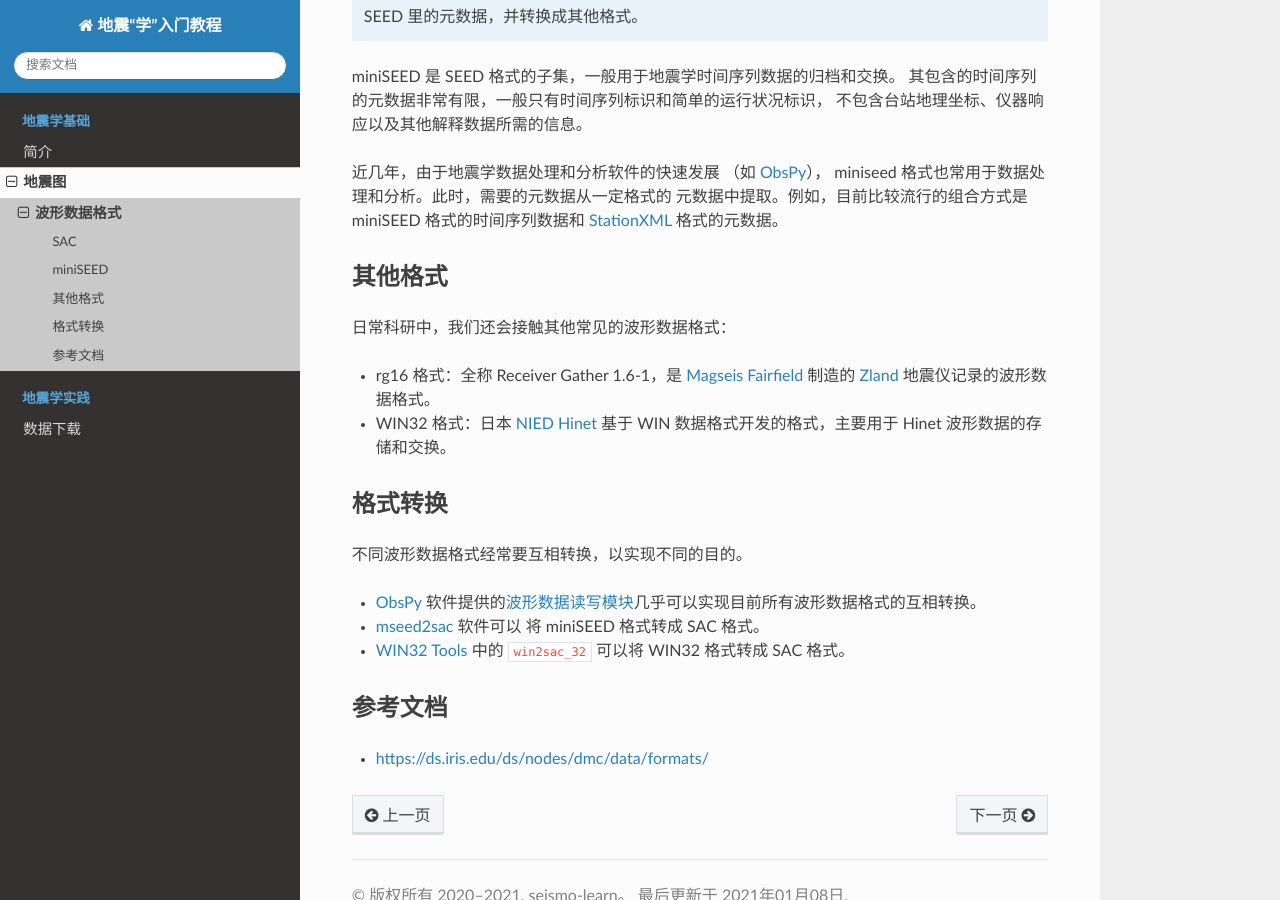
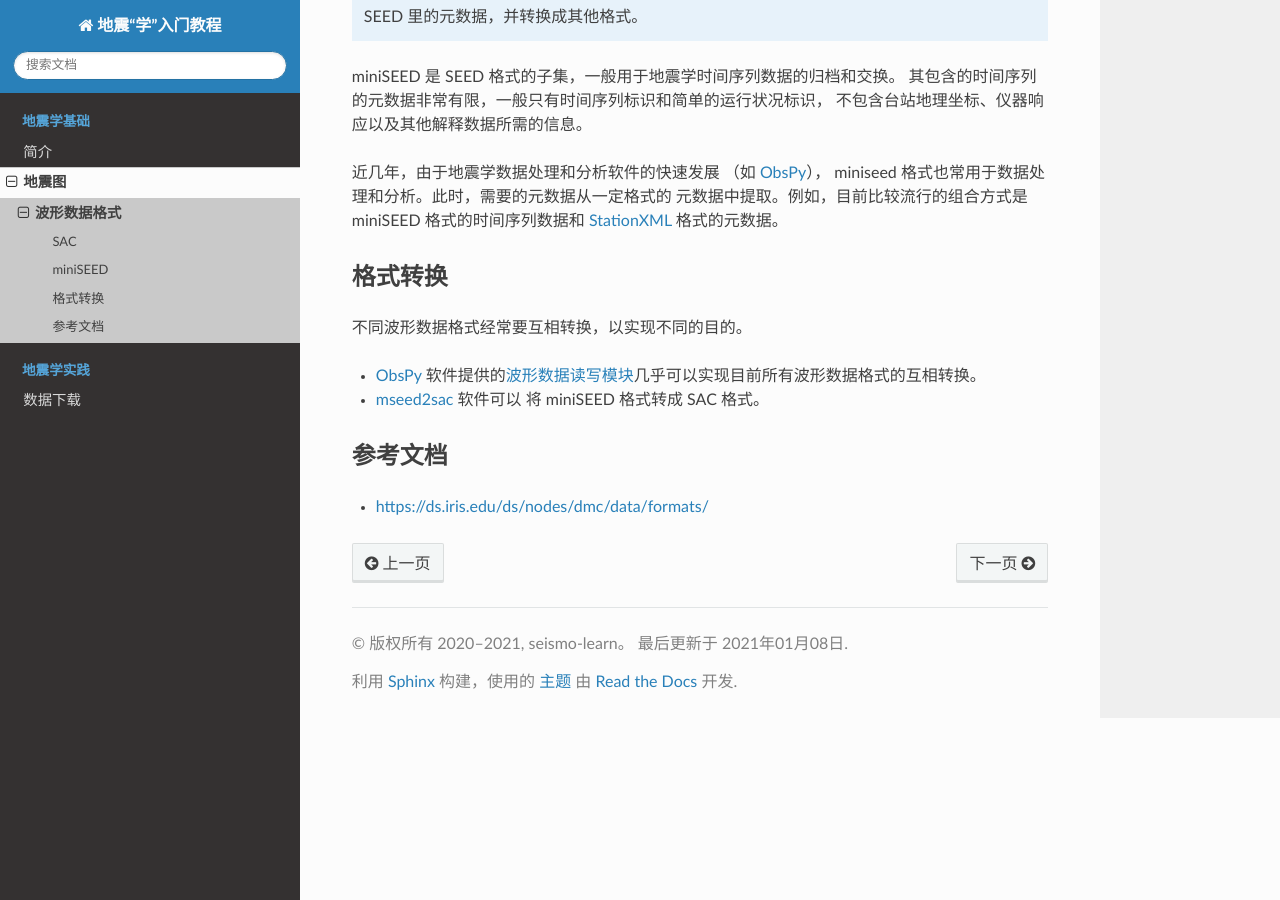
Before and after one commit to seismo-learn/seismology101, a Sphinx documentation site: the page built from source/seismogram/data-format.rst, in a window 1280 px wide and 900 px high, scrolled down 820 px. Built offline with Sphinx 7.4.7 and the Read the Docs theme 2.0.0, drawn with Linux system fonts in a browser that asks for light colours.

Commit message:
Update data format
1. I've never heard the rg16 format, so I believe newbies also don't
   need to know it
2. Most people won't use Hi-net data, so no need to mention it

```diff
--- a/source/seismogram/data-format.rst
+++ b/source/seismogram/data-format.rst
@@ -51,17 +51,6 @@ miniseed 格式也常用于数据处理和分析。此时，需要的元数据
 元数据中提取。例如，目前比较流行的组合方式是 miniSEED 格式的时间序列数据和
 `StationXML <https://www.fdsn.org/xml/station/>`__ 格式的元数据。
 
-其他格式
---------
-
-日常科研中，我们还会接触其他常见的波形数据格式：
-
-- rg16 格式：全称 Receiver Gather 1.6-1，是 `Magseis Fairfield <https://magseisfairfield.com/>`__
-  制造的 `Zland <https://fairfieldgeo.com/media/pdfs/FG-ZLand-Brochure-ENGLISH.pdf>`__
-  地震仪记录的波形数据格式。
-- WIN32 格式：日本 `NIED Hinet <https://www.hinet.bosai.go.jp/>`__
-  基于 WIN 数据格式开发的格式，主要用于 Hinet 波形数据的存储和交换。
-
 格式转换
 --------
 
@@ -72,8 +61,6 @@ miniseed 格式也常用于数据处理和分析。此时，需要的元数据
   几乎可以实现目前所有波形数据格式的互相转换。
 - `mseed2sac <https://github.com/iris-edu/mseed2sac>`__ 软件可以
   将 miniSEED 格式转成 SAC 格式。
-- `WIN32 Tools <https://hinetwww11.bosai.go.jp/auth/manual/?LANG=en#WIN32TOOLS>`__
-  中的 ``win2sac_32`` 可以将 WIN32 格式转成 SAC 格式。
 
 参考文档
 --------
```
